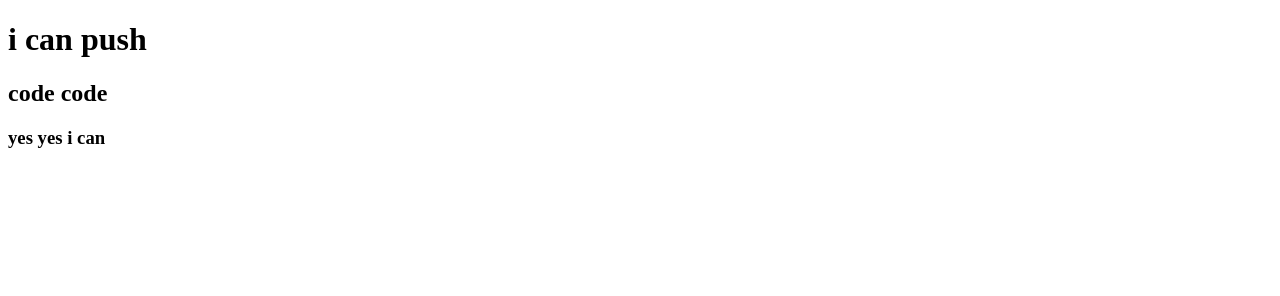
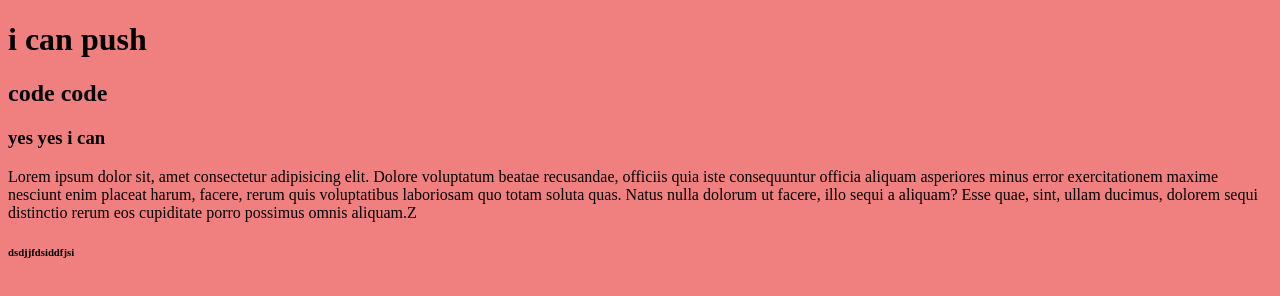
Before and after one commit to tusher112/my-second-repo, a plain HTML site: page index.html in a window 1280 px wide. Drawn offline with Linux system fonts and the light colour scheme.

Commit message:
css added

```diff
--- a/index.html
+++ b/index.html
@@ -5,10 +5,20 @@
     <meta http-equiv="X-UA-Compatible" content="IE=edge">
     <meta name="viewport" content="width=device-width, initial-scale=1.0">
     <title>second repo</title>
+    <style>
+        body{
+            background-color: lightcoral;
+        }
+    </style>
 </head>
 <body>
     <h1>i can push</h1>
     <h2>code code</h2>
     <h3>yes yes i can</h3>
+
+    <p>Lorem ipsum dolor sit, amet consectetur adipisicing elit. Dolore voluptatum beatae recusandae, officiis quia iste consequuntur officia aliquam asperiores minus error exercitationem maxime nesciunt enim placeat harum, facere, rerum quis voluptatibus laboriosam quo totam soluta quas. Natus nulla dolorum ut facere, illo sequi a aliquam? Esse quae, sint, ullam ducimus, dolorem sequi distinctio rerum eos cupiditate porro possimus omnis aliquam.Z</p>
+
+    <h6>dsdjjfdsiddfjsi</h6>
+
 </body>
 </html>
```
